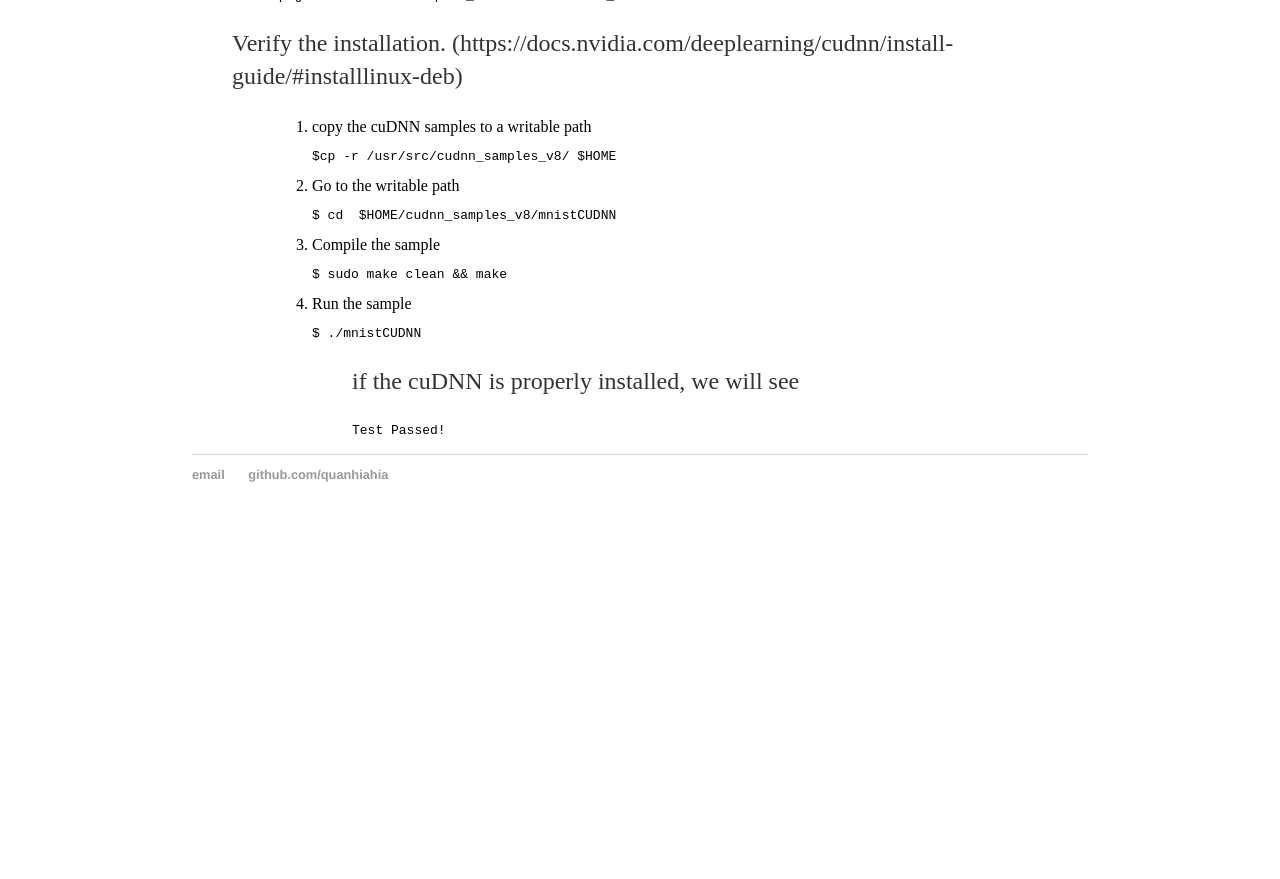
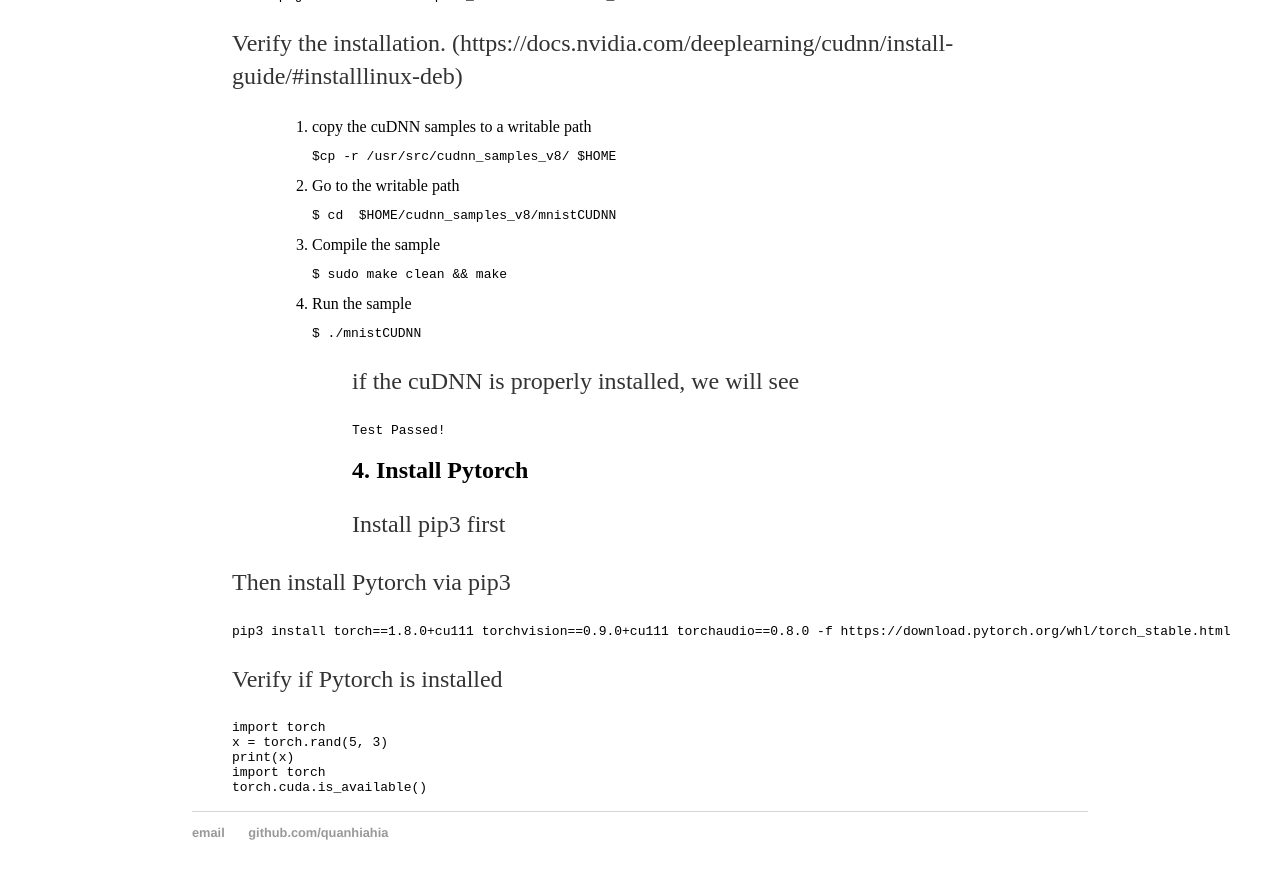
Before and after one commit to quanhiahia/quanhiahia.github.io, a Jekyll site: the page built from _posts/2021-03-17-First-blog.md, in a window 1280 px wide and 900 px high, scrolled down 1919 px. Shown: the top 879 px of the window. Built offline with Jekyll 4.4.1, drawn with Linux system fonts in a browser that asks for light colours; before the commit the page ends 2461 px from its top, so only the background shows below that.

Commit message:
Update 2021-03-17-First-blog.md

````diff
--- a/_posts/2021-03-17-First-blog.md
+++ b/_posts/2021-03-17-First-blog.md
@@ -96,3 +96,20 @@ date: 2021-03-17
 > > >```
 > > >Test Passed!
 > > >```
+> ## 4. Install Pytorch
+> Install pip3 first
+>
+> Then install Pytorch via pip3
+> ```
+> pip3 install torch==1.8.0+cu111 torchvision==0.9.0+cu111 torchaudio==0.8.0 -f https://download.pytorch.org/whl/torch_stable.html
+> ```
+>
+> Verify if Pytorch is installed
+>
+> ```
+> import torch
+> x = torch.rand(5, 3)
+> print(x)
+> import torch
+> torch.cuda.is_available()
+> ```
````
